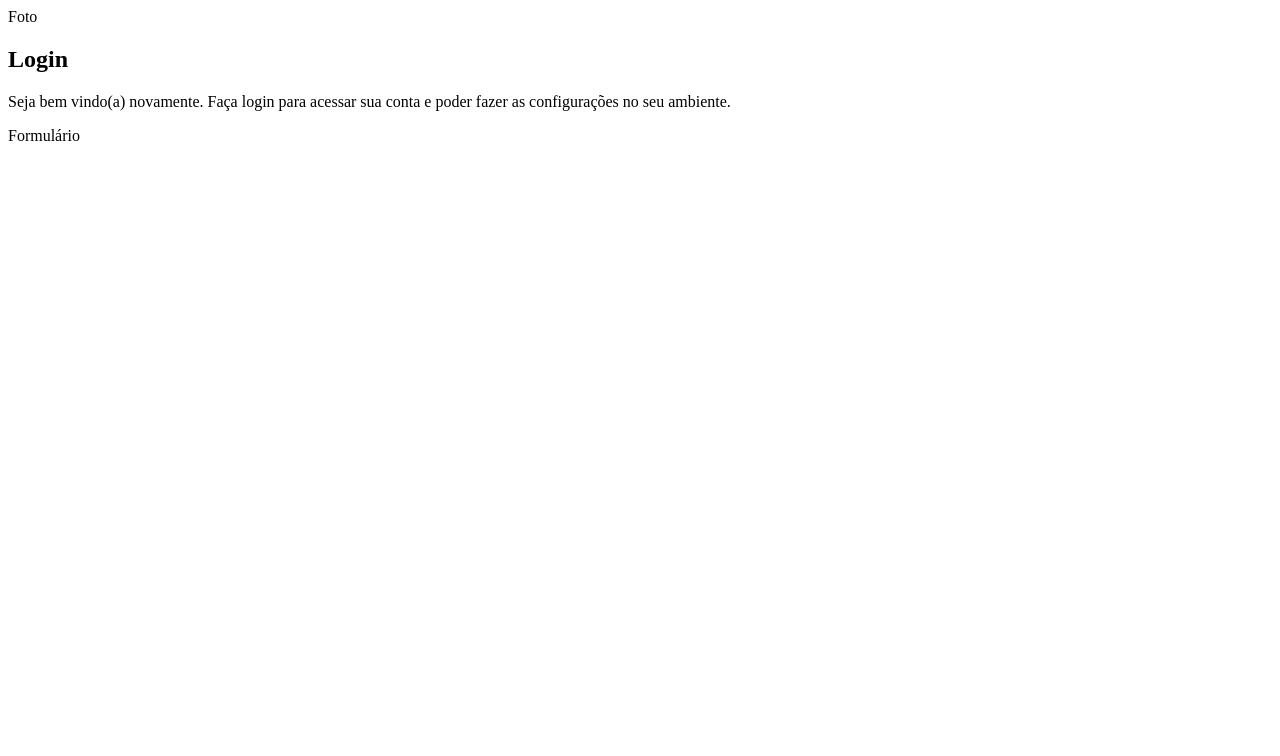
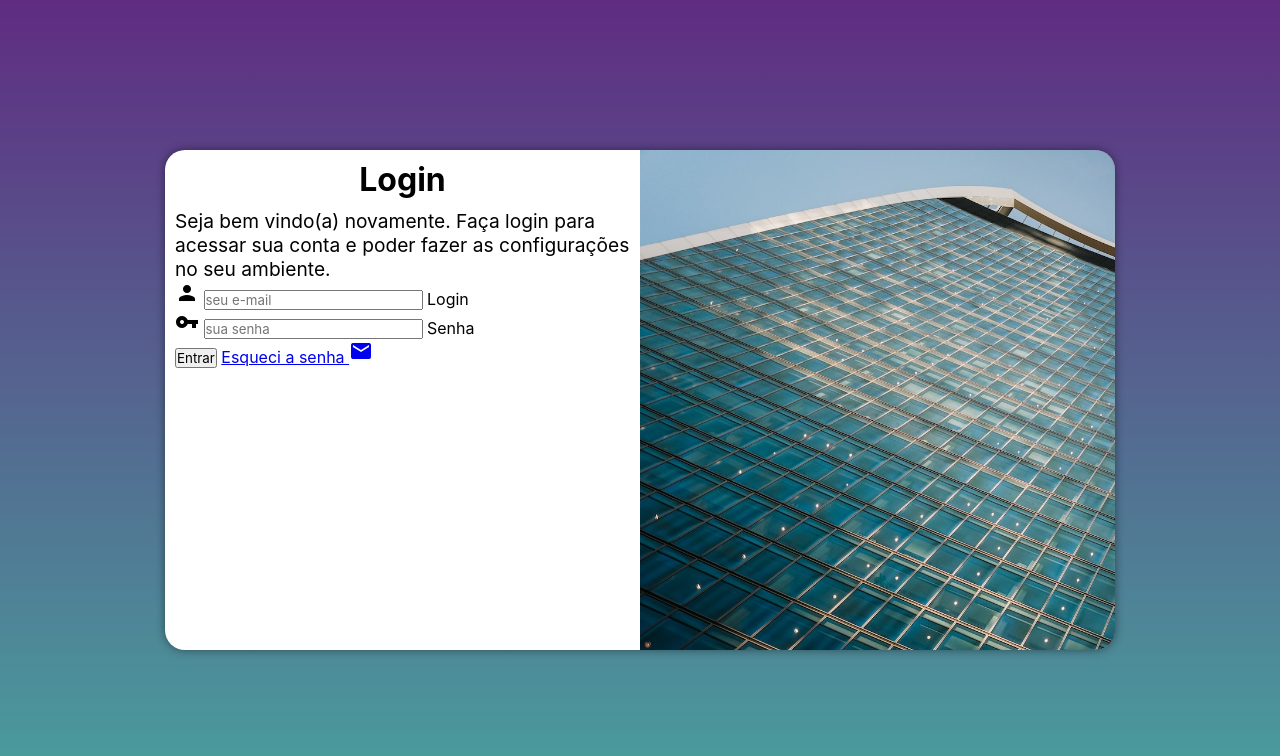
Before and after one commit to tiago-sampa/projeto-login, a plain HTML site: page index.html in a window 1280 px wide. Drawn offline with Linux system fonts and the light colour scheme.

Commit message:
adicionei o formulário

```diff
--- /dev/null
+++ b/estilos/media-query.css
@@ -0,0 +1,53 @@
+@charset "UTF-8";
+
+@media screen and (min-width: 768px) and (max-width: 992px) {
+
+    body {
+        background-image: linear-gradient(to top, #49a09d, #5f2c82)
+    }
+
+    section#login {
+        width: 80vw;
+    }
+
+    section#login > div#imagem {
+        float: left;
+        width: 30%;
+        height: 100%;
+    }
+
+    section#login > div#formulario {
+        float: right;
+        width: 70%;
+    }
+}
+
+@media screen and (min-width: 992px) {
+
+    body {
+        background-image: linear-gradient(to top, #49a09d, #5f2c82)
+    }
+
+    section#login {
+        width: 950px;
+    }
+
+    section#login > div#imagem {
+        float: right;
+        width: 50%;
+        height: 100%;
+    }
+
+    section#login > div#formulario {
+        float: left;
+        width: 50%;
+    }
+
+    div#formulario > h1 {
+        font-size: 2em;
+    }
+
+    div#formulario > p {
+        font-size: 1.2em;
+    }
+}
--- a/estilos/style.css
+++ b/estilos/style.css
@@ -5,3 +5,61 @@
     Verde: #49a09d
     Lilás: #5f2c82
 */
+
+* {
+    font-family: -apple-system, BlinkMacSystemFont, 'Segoe UI', Roboto, Oxygen, Ubuntu, Cantarell, 'Open Sans', 'Helvetica Neue', sans-serif;
+    padding: 0px;
+    margin: 0px;
+    box-sizing: border-box;
+}
+
+body, html {
+    background-color: #5f2c82;
+    height: 100vh;
+    width: 100vw;
+}
+
+main {
+    position: relative;
+    height: 100vh;
+    width: 100vw;
+}
+
+section#login {
+    position: absolute;
+    top: 50%;
+    left: 50%;
+    transform: translate(-50%, -50%);
+    overflow: hidden;
+
+    background-color: white;
+    width: 260px;
+    height: 500px;
+    border-radius: 20px;
+    box-shadow: 0px 0px 10px rgba(0, 0, 0, 0.450);
+
+    transition: width .3s, height .3s;
+    transition-timing-function: ease;
+}
+
+section#login > div#imagem {
+    display: block;
+    background: #5f2c82 url(../imagens/building.jpg) no-repeat;
+    background-size: cover;
+    background-position: left bottom;
+    height: 200px;
+}
+
+section#login > div#formulario {
+    display: block;
+    padding: 10px;
+}
+
+div#formulario > h1 {
+    text-align: center;
+    margin-bottom: 10px;
+}
+
+div#formulario > p {
+    font-size: 0.8em;
+}
--- a/index.html
+++ b/index.html
@@ -5,19 +5,34 @@
     <meta http-equiv="X-UA-Compatible" content="IE=edge">
     <meta name="viewport" content="width=device-width, initial-scale=1.0">
     <title>Login</title>
+    <link href="https://fonts.googleapis.com/css2?family=Material+Icons" rel="stylesheet" />
     <link rel="stylesheet" href="estilos/style.css">
+    <link rel="stylesheet" href="estilos/media-query.css">
 </head>
 <body>
     <main>
         <section id="login">
             <div id="imagem">
-                Foto
+                <!-- Aqui vai a imagem nas CSS -->
             </div>
             <div id="formulario">
                 <h1>Login</h1>
                 <p>Seja bem vindo(a) novamente. Faça login para acessar sua conta e poder fazer as configurações no seu ambiente.</p>
-                <form action="login.php" method="post">
-                    Formulário
+                <form action="login.php" method="post" autocomplete="on">
+                    <div class="campo">
+                        <span class="material-icons">person</span>
+                        <input type="email" name="login" id="ilogin" placeholder="seu e-mail" autocomplete="email" required maxlength="30">
+                        <label for="ilogin">Login</label>
+                    </div>
+                    <div class="campo">
+                        <span class="material-icons">vpn_key</span>
+                        <input type="password" name="senha" id="isenha" placeholder="sua senha" autocomplete="current-password" required minlength="8" maxlength="20">
+                        <label for="isenha">Senha</label>
+                    </div>
+                    <input type="submit" value="Entrar">
+                    <a href="esqueci.html">
+                        Esqueci a senha <span class="material-icons">mail</span>
+                    </a>
                 </form>
             </div>
         </section>
```
